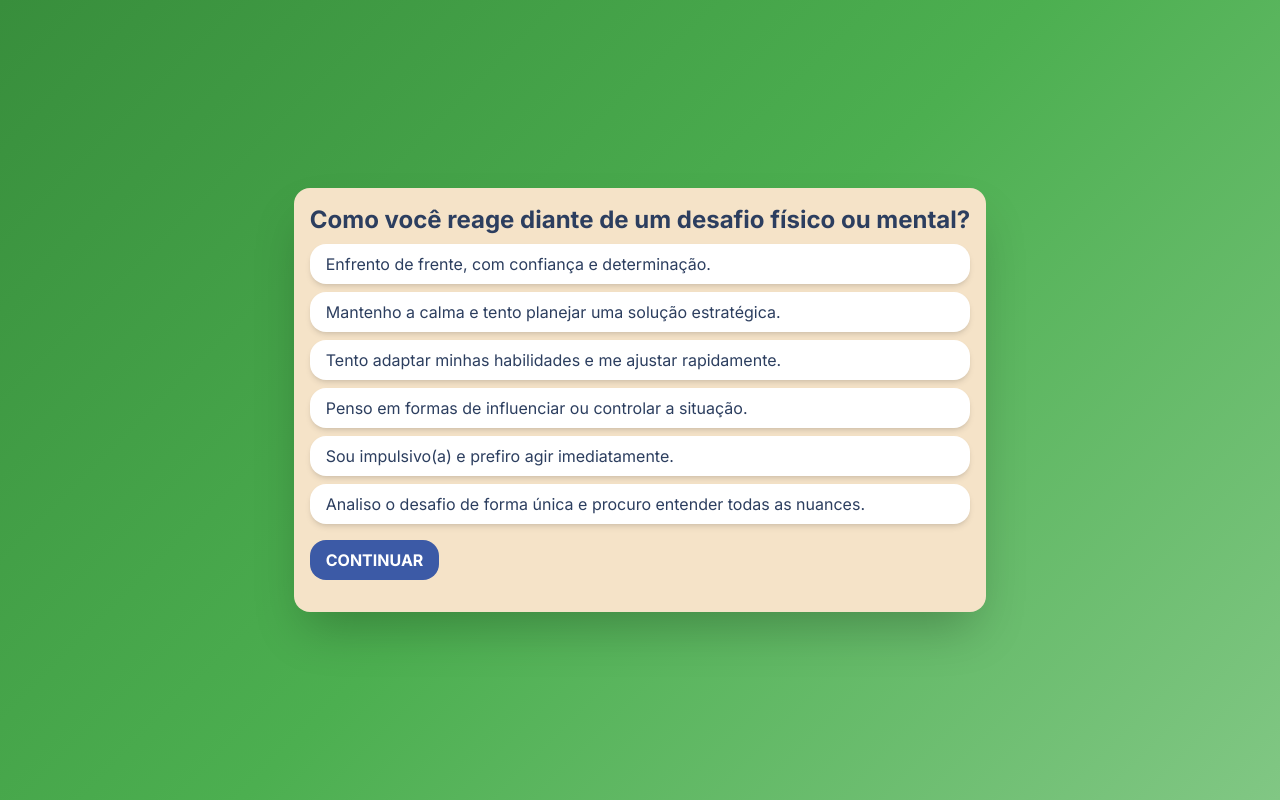
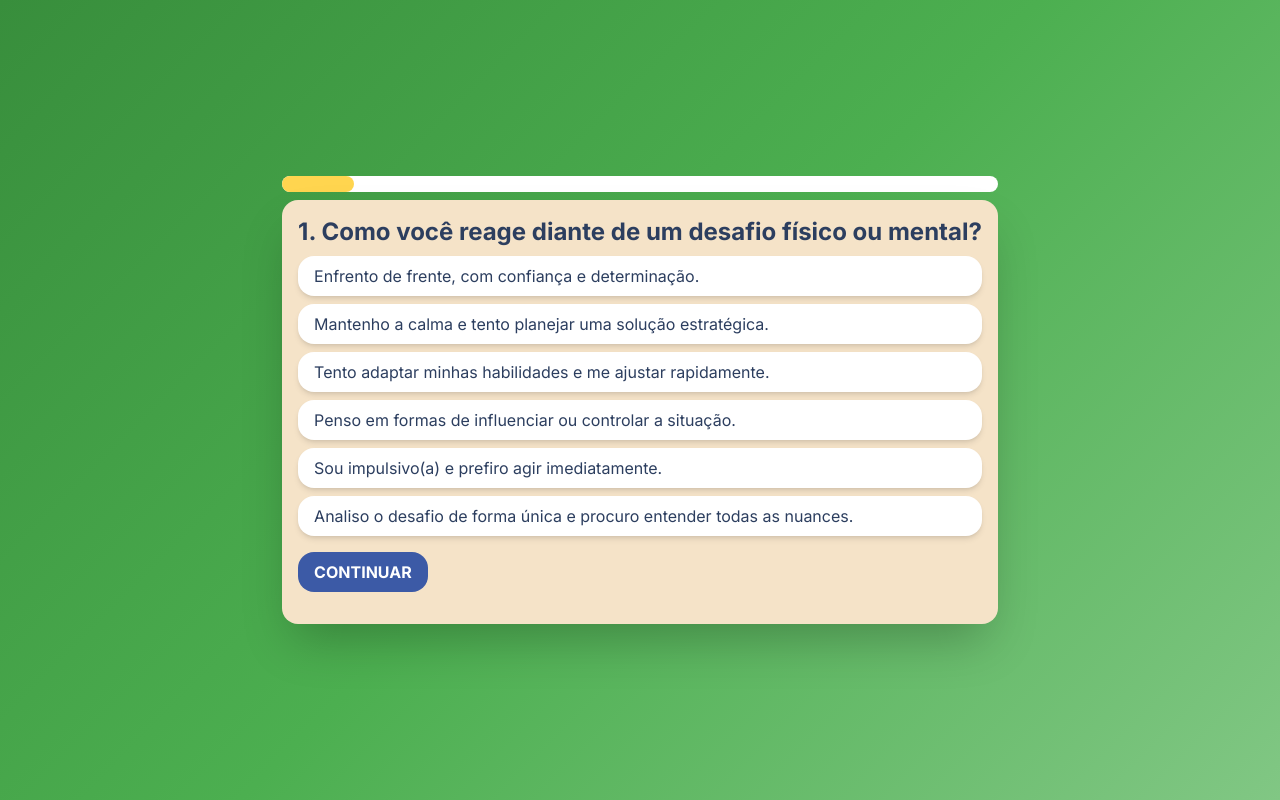
Before and after one commit to tonoliveira96/hunterxhunter-quiz, an Angular app: page /survey in a window 1280 px wide. Built offline with nearby package versions, Linux system fonts and the light colour scheme.

Commit message:
fix: Ajuste no fluxo de respostas

```diff
--- a/src/app/pages/home/home.component.html
+++ b/src/app/pages/home/home.component.html
@@ -1,8 +1,8 @@
 <main class="max-w-3xl m-4">
   <div class="sm:flex gap-4 bg-hxh-cream rounded-2xl shadow-2xl">
-    <div class="rounded-bl-2xl rounded-tl-2xl sm:h-auto">
+    <div class="overflow-hidden rounded-bl-2xl rounded-tl-2xl sm:h-auto">
       <img
-        class="sm:max-w-80"
+        class="object-cover sm:max-w-80"
         src="assets/hxh-capa.png"
         alt="Capa HunterxHunter Quiz"
       />
--- a/src/app/pages/survey/survey.component.html
+++ b/src/app/pages/survey/survey.component.html
@@ -1,9 +1,15 @@
 <main class="max-w-3xl m-4">
+  <div class="h-4 rounded-full w-full bg-white dark:bg-neutral-600 mb-2">
+    <div
+      class="h-4 rounded-full bg-hxh-yellow"
+      style="width: {{ (surveyIndex + 1) * 10 }}% ;"
+    ></div>
+  </div>
   <div class="sm:flex gap-4 bg-hxh-cream rounded-2xl shadow-2xl">
-    <div class="flex flex-col p-4">
+    <div class="w-full flex flex-col p-4">
       <ul>
         <app-question
-          question="{{ currentQuestion.question }}"
+          question="{{ surveyIndex + 1 }}. {{ currentQuestion.question }}"
         ></app-question>
         @for (item of currentQuestion.options; track $index) {
         <li
@@ -15,12 +21,21 @@
         }
       </ul>
       <div class="py-4">
+        @if (finished) {
+        <button
+          (click)="onFinish()"
+          class="bg-hxh-blue py-2 px-4 rounded-2xl text-white font-bold mt-auto disabled:opacity-50"
+        >
+          RESULTADO
+        </button>
+        }@else {
         <button
           (click)="onContinue()"
-          class="bg-hxh-blue py-2 px-4 rounded-2xl text-white font-bold mt-auto hover:opacity-75"
+          class="bg-hxh-blue py-2 px-4 rounded-2xl text-white font-bold mt-auto disabled:opacity-50"
         >
           CONTINUAR
         </button>
+        }
       </div>
     </div>
   </div>
--- a/src/app/pages/survey/survey.component.ts
+++ b/src/app/pages/survey/survey.component.ts
@@ -1,3 +1,4 @@
+import { CommonModule } from '@angular/common';
 import { Component, OnInit } from '@angular/core';
 import { quizQuestions } from '../../../data/quiz';
 import { QuizQuestionsProps } from '../../../types/types';
@@ -6,21 +7,26 @@ import { QuestionComponent } from '../../components/question/question.component'
 @Component({
   selector: 'app-survey',
   standalone: true,
-  imports: [QuestionComponent],
+  imports: [QuestionComponent, CommonModule],
   templateUrl: './survey.component.html',
   styleUrl: './survey.component.css'
 })
 export class SurveyComponent implements OnInit {
   questions: QuizQuestionsProps = {} as QuizQuestionsProps;
   currentQuestion: QuizQuestionsProps = {} as QuizQuestionsProps;
+
   surveyIndex: number = 0;
+  totalQuestions: number = 0;
 
   answers: string[] = [];
   currentAnswer: string = "";
 
+  finished: boolean = false;
+
   ngOnInit(): void {
     if (quizQuestions) {
       this.currentQuestion = quizQuestions[this.surveyIndex];
+      this.totalQuestions = quizQuestions.length
     }
   }
 
@@ -30,10 +36,19 @@ export class SurveyComponent implements OnInit {
   }
 
   onContinue(){
+    if(this.surveyIndex === this.totalQuestions){
+      this.finished = true;
+      return;
+    }
+
     this.answers.push(this.currentAnswer);
     this.surveyIndex += 1;
     this.currentQuestion = quizQuestions[this.surveyIndex];
     this.currentAnswer = ""
     console.log(this.answers)
   }
+
+  onFinish(){
+
+  }
 }
--- a/tailwind.config.js
+++ b/tailwind.config.js
@@ -9,6 +9,7 @@ module.exports = {
       'hxh-blue': '#3C5AA6',
       'hxh-dark-blue': '#2C3E5F',
       'hxh-cream': '#F5E3C8',
+      'hxh-yellow': '#FFD54F',
       'white': '#FFFFFF',
       'hxh-enhancement': '#59c52d',
       'hxh-transmutaion': '#d87be9',
```
Also changed, not shown: src/assets/hxh-capa.png.
